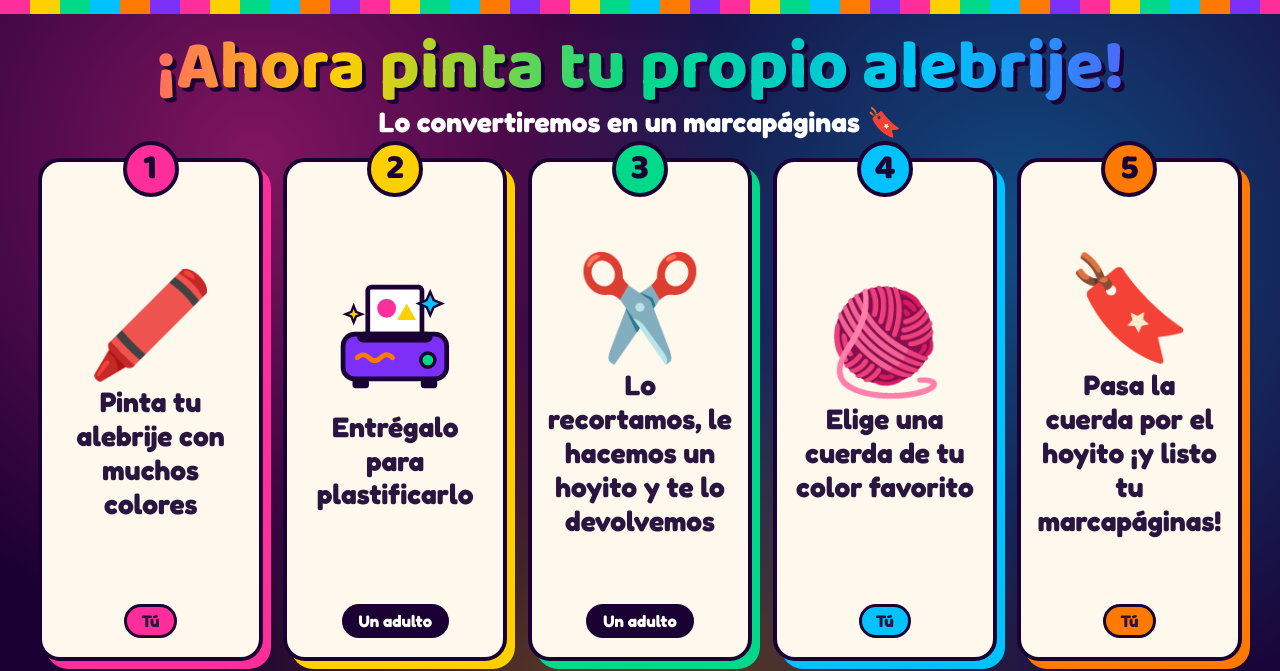
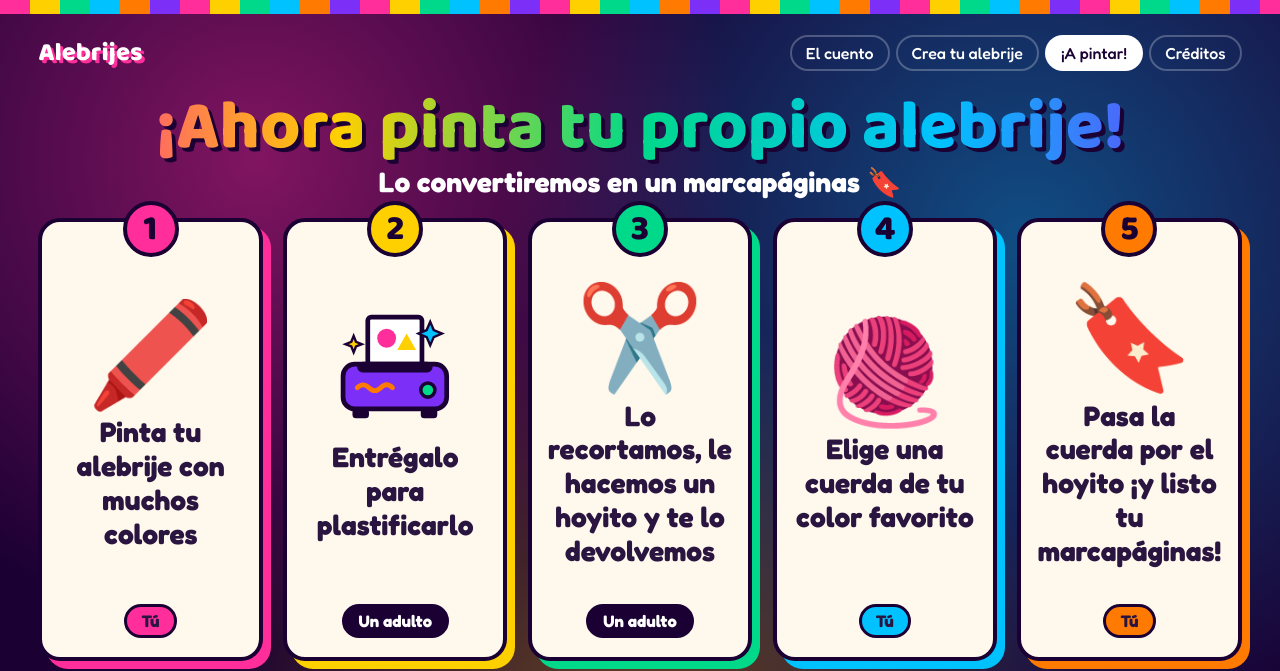
Before and after one commit to danielivdp/alebrijes, a plain HTML site: page pintar.html in a window 1280 px wide. Shown: the top 671 px of the page. Drawn offline with Linux system fonts and the light colour scheme.

Commit message:
Barra de navegación en la pantalla del taller
Co-Authored-By: Claude Opus 5.5 (1M context) <noreply@anthropic.com>

```diff
--- a/css/sitio.css
+++ b/css/sitio.css
@@ -418,6 +418,7 @@ body.juego .nav { margin-bottom: 10px; }
 /* Taller: pantalla fija con los pasos para pintar el marcapáginas */
 body.taller { height: 100dvh; overflow: hidden; }
 body.taller .wrap { height: 100%; max-width: none; display: flex; flex-direction: column; gap: clamp(10px, 2.4dvh, 28px); padding: clamp(24px, 4dvh, 44px) clamp(16px, 3vw, 48px) clamp(20px, 3dvh, 36px); }
+body.taller .nav { margin-bottom: 0; }
 .taller-titulo { text-align: center; }
 .taller-titulo h1 {
   font-size: clamp(2rem, min(9dvh, 5.4vw), 6rem);
--- a/pintar.html
+++ b/pintar.html
@@ -13,6 +13,16 @@
 </head>
 <body class="taller">
   <div class="wrap">
+    <nav class="nav" aria-label="Principal">
+      <a class="logo" href="index.html">Alebrijes</a>
+      <ul>
+        <li><a href="cuento.html">El cuento</a></li>
+        <li><a href="crear.html">Crea tu alebrije</a></li>
+        <li><a href="pintar.html" aria-current="page">¡A pintar!</a></li>
+        <li><a href="creditos.html">Créditos</a></li>
+      </ul>
+    </nav>
+
     <header class="taller-titulo">
       <h1>¡Ahora pinta tu propio alebrije!</h1>
       <p>Lo convertiremos en un marcapáginas 🔖</p>
```
